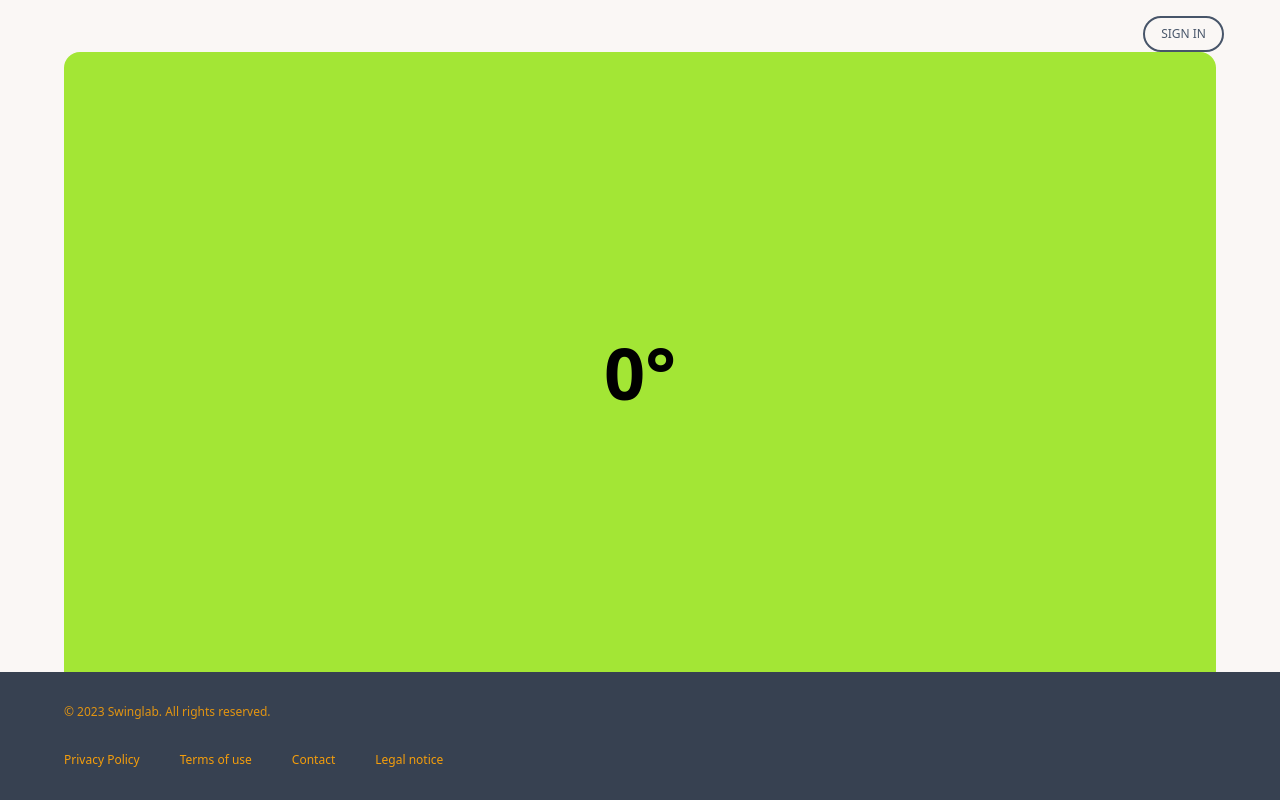
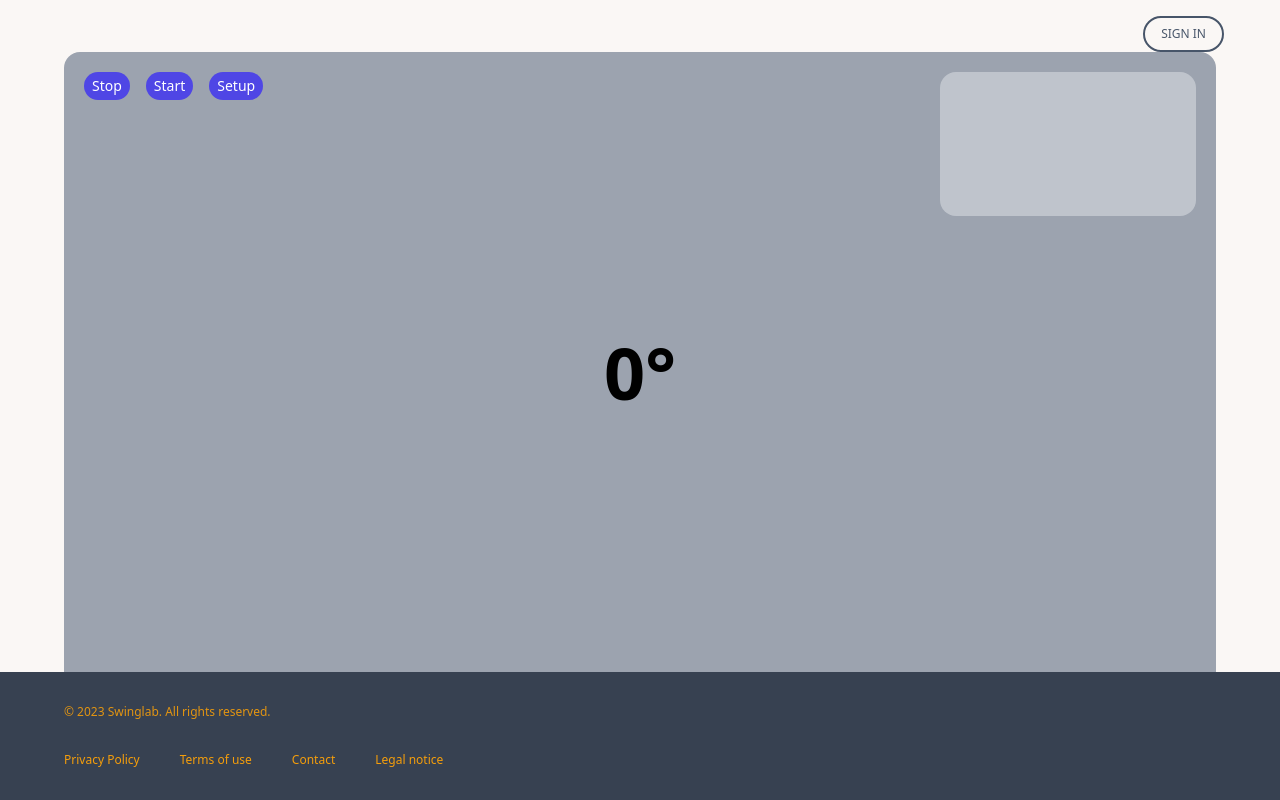
Before and after one commit to jlnk03/pose, a Flask app: page /practice in a window 1280 px wide. Run offline with Flask 3, Linux system fonts and the light colour scheme; some libraries are stand-ins or nearby versions.

Commit message:
new live practice pose estimation alpha

```diff
--- a/flask_wrapper/assets/angles.js
+++ b/flask_wrapper/assets/angles.js
@@ -40,7 +40,7 @@ export function back_angle(shoulder_l, shoulder_r) {
 
 export function thorax_rotation(shoulder_l, shoulder_r) {
     let shoulder_v = math.subtract(shoulder_l, shoulder_r);
-    // shoulder_v.toArray();
+    shoulder_v = shoulder_v.toArray();
 
     // angle between shoulder vector and normal with atan2
     let angle = Math.atan2(shoulder_v[0], shoulder_v[2]);
--- a/flask_wrapper/assets/process.js
+++ b/flask_wrapper/assets/process.js
@@ -1,4 +1,4 @@
-import {thorax_rotation} from "./angles.js";
+import {calc_angle, thorax_rotation} from "./angles.js";
 
 const videoElement = document.getElementById('video');
 const canvasElement = document.getElementsByClassName('output_canvas')[0];
@@ -8,49 +8,11 @@ const container = document.getElementsByClassName('container')[0];
 
 const thoraxRotation = document.getElementById('thorax-rotation');
 
+let rotationMatrix = math.identity(3);
+let rotationMatrixBuffer = math.identity(3);
+
 // const grid = new LandmarkGrid(landmarkContainer);
 
-const pose = new Pose({
-    locateFile: (file) => {
-        return `https://cdn.jsdelivr.net/npm/@mediapipe/pose/${file}`;
-    }
-});
-pose.setOptions({
-    modelComplexity: 2,
-    smoothLandmarks: true,
-    enableSegmentation: true,
-    smoothSegmentation: true,
-    minDetectionConfidence: 0.5,
-    minTrackingConfidence: 0.5
-});
-pose.onResults(onResults);
-
-
-// camera
-function startCamera() {
-    navigator.mediaDevices
-        .getUserMedia({video: true, audio: false})
-        .then((stream) => {
-            videoElement.srcObject = stream;
-            videoElement.play()
-
-            // async function to update pose
-            async function updatePose() {
-                await pose.send({image: videoElement});
-                videoElement.requestVideoFrameCallback(updatePose)
-            }
-
-            videoElement.requestVideoFrameCallback(updatePose)
-
-        })
-        .catch((err) => {
-            console.log("An error occurred! " + err);
-        })
-}
-
-startCamera();
-
-// Pose detection
 function onResults(results) {
     if (!results.poseLandmarks) {
         // grid.updateLandmarks([]);
@@ -101,16 +63,17 @@ function onResults(results) {
     const foot_r = worldLndmrks[28];
 
     // Rotation matrix
-    // let theta = calc_angle(foot_l, foot_r);
-    // let c = Math.cos(theta), s = Math.sin(theta);
-    // let R = [[c, 0, -s], [0, 1, 0], [s, 0, c]];
-    // R = math.matrix(R);
-    //
-    // // Rotate shoulder vectors
-    // let shoulder_l_rot = math.multiply(R, shoulder_l);
-    // let shoulder_r_rot = math.multiply(R, shoulder_r);
+    let theta = calc_angle(foot_l, foot_r);
+    let c = Math.cos(theta), s = Math.sin(theta);
+    let R = [[c, 0, -s], [0, 1, 0], [s, 0, c]];
+    R = math.matrix(R);
+    rotationMatrixBuffer = R
 
-    const thorax_rot = thorax_rotation(shoulder_l, shoulder_r);
+    // Rotate shoulder vectors
+    let shoulder_l_rot = math.multiply(rotationMatrix, shoulder_l);
+    let shoulder_r_rot = math.multiply(rotationMatrix, shoulder_r);
+
+    const thorax_rot = thorax_rotation(shoulder_l_rot, shoulder_r_rot);
 
     thoraxRotation.innerText = `${thorax_rot}°`
 
@@ -126,11 +89,20 @@ function onResults(results) {
 
 }
 
-// videoElement.addEventListener('play', () => {
-//     setInterval(async () => {
-//         await pose.send({image: videoElement});
-//     }, 100);
-// });
+const pose = new Pose({
+    locateFile: (file) => {
+        return `https://cdn.jsdelivr.net/npm/@mediapipe/pose/${file}`;
+    }
+});
+pose.setOptions({
+    modelComplexity: 1,
+    smoothLandmarks: true,
+    enableSegmentation: false,
+    smoothSegmentation: false,
+    minDetectionConfidence: 0.5,
+    minTrackingConfidence: 0.5
+});
+pose.onResults(onResults);
 
 // const camera = new Camera(videoElement, {
 //     onFrame: async () => {
@@ -140,3 +112,45 @@ function onResults(results) {
 //     height: 144
 // });
 // camera.start();
+
+
+// camera
+function startCamera() {
+    navigator.mediaDevices
+        .getUserMedia({video: true, audio: false})
+        .then((stream) => {
+            videoElement.srcObject = stream;
+            videoElement.play()
+
+            // async function to update pose
+            async function updatePose() {
+                await pose.send({image: videoElement});
+                videoElement.requestVideoFrameCallback(updatePose)
+            }
+
+            videoElement.requestVideoFrameCallback(updatePose)
+
+        })
+        .catch((err) => {
+            console.log("An error occurred! " + err);
+        })
+}
+
+startCamera();
+
+
+let stop = document.getElementById('stop');
+stop.addEventListener('click', () => {
+    videoElement.srcObject.getTracks().forEach(track => track.stop());
+    videoElement.srcObject = null;
+});
+
+let start = document.getElementById('start');
+start.addEventListener('click', () => {
+    startCamera();
+});
+
+let setup = document.getElementById('setup');
+setup.addEventListener('click', () => {
+    rotationMatrix = rotationMatrixBuffer;
+});
--- a/flask_wrapper/templates/livePoseView.html
+++ b/flask_wrapper/templates/livePoseView.html
@@ -20,9 +20,20 @@
 
 <div class="container w-full h-full flex flex-col relative rounded-2xl my-5 items-center justify-center"
      id="container"
-     style="background-color: #a3e635">
-    <video class="absolute top-5 left-5" height="144" id="video" muted playsinline width="256"></video>
-    <canvas class="output_canvas rounded-2xl absolute top-5 right-5" height="256" width="144"></canvas>
+     style="background-color: #9ca3af">
+    <video class="absolute top-5 left-5 hidden" height="144" id="video" muted playsinline width="256"></video>
+
+    <div class="flex flex-row absolute top-5 left-5 gap-4">
+        <button class="bg-indigo-600 text-white text-sm rounded-full px-2 py-1" id="stop">Stop</button>
+        <button class="bg-indigo-600 text-white text-sm rounded-full px-2 py-1" id="start">Start</button>
+        <button class="bg-indigo-600 text-white text-sm rounded-full px-2 py-1" id="setup">Setup</button>
+    </div>
+
+    <div class="absolute top-5 right-5 rounded-2xl bg-gray-300 animate-pulse"
+         style="height: 144px; width: 256px"></div>
+
+    <canvas class="output_canvas rounded-2xl absolute top-5 right-5" height="144" width="256"></canvas>
+
     <!--    <div class="landmark-grid-container"></div>-->
     <span class="text-7xl font-bold relative" id="thorax-rotation">0°</span>
 </div>
```
